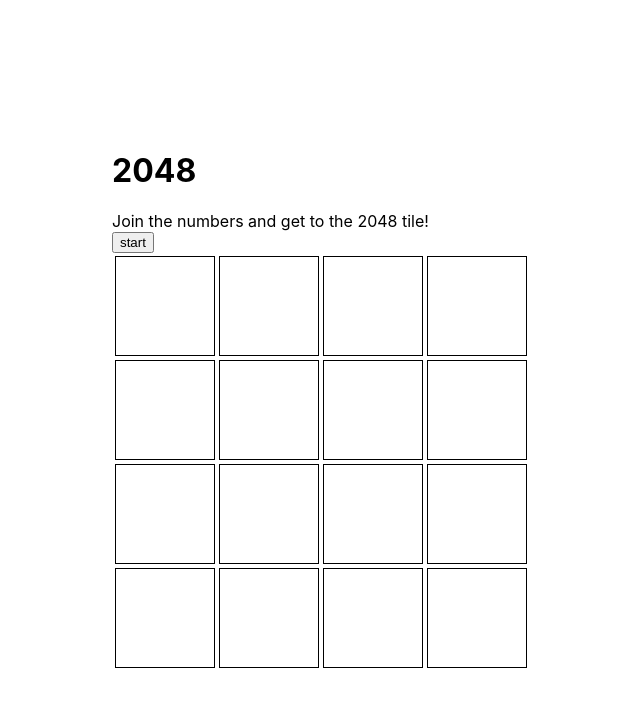
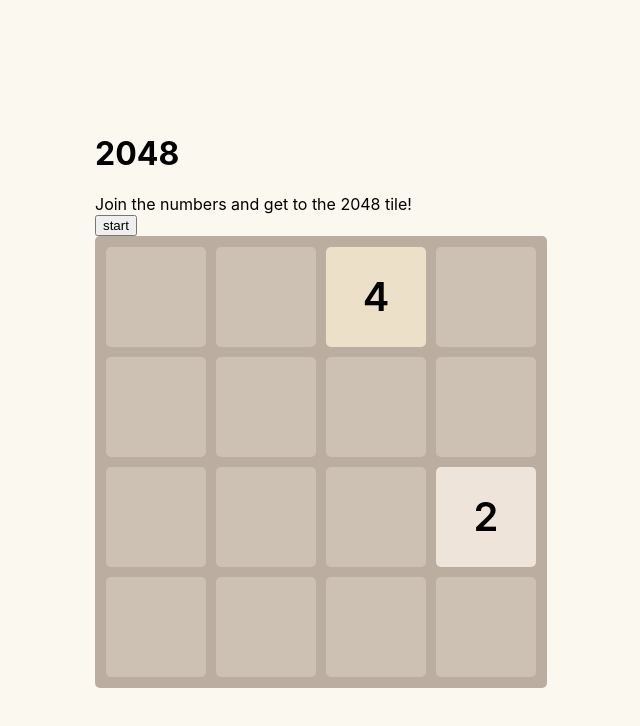
Before and after one commit to karelnguyen/2048-clone-next, a Next.js app: page / in a window 1280 px wide. Shown: the top 726 px of the page, without its empty margins (319-959 px from the left). Built offline with nearby package versions, Linux system fonts and the light colour scheme.

Commit message:
feat(Board): board styles + tile colors

```diff
--- a/lib/GameFactory/Board/index.ts
+++ b/lib/GameFactory/Board/index.ts
@@ -85,7 +85,7 @@ export const placeRandomNumber = (board: Board): Board => {
   return board
 }
 
-export const getRandomizedBoard = (board: Board): Board =>
+export const getDefaultBoard = (board: Board): Board =>
   placeRandomNumber(placeRandomNumber(board))
 
 export const hasBoardChanged = (original: Board, updated: Board): boolean => {
--- a/lib/GameFactory/Start/index.ts
+++ b/lib/GameFactory/Start/index.ts
@@ -1,4 +1,4 @@
-import { getRandomizedBoard } from "../Board"
+import { getDefaultBoard } from "../Board"
 import { Board, Game, GameStatus } from "../types"
 
 export const startGame = (
@@ -9,7 +9,7 @@ export const startGame = (
     [0, 0, 0, 0],
   ]
 ): Game => ({
-  board: getRandomizedBoard(board),
+  board: getDefaultBoard(board),
   gameStatus: GameStatus.STARTED,
   score: 0,
 })
--- a/lib/GameFactory/types/index.ts
+++ b/lib/GameFactory/types/index.ts
@@ -1,7 +1,6 @@
 export enum GameStatus {
   STARTED = "STARTED",
   FINISHED = "FINISHED",
-  READY = "READY",
 }
 
 export enum Direction {
--- a/package.json
+++ b/package.json
@@ -11,7 +11,6 @@
   "dependencies": {
     "@types/jest": "^26.0.20",
     "@types/styled-components": "^5.1.7",
-    "atomic-layout": "^0.16.2",
     "next": "10.0.7",
     "react": "17.0.1",
     "react-dom": "17.0.1",
--- a/src/components/Game/index.tsx
+++ b/src/components/Game/index.tsx
@@ -3,6 +3,7 @@ import { useSwipeable } from "react-swipeable"
 import { Direction } from "../../../lib/GameFactory/types"
 import useGame from "../../hooks/useGame"
 import Tile from "../Tile"
+import { StyledBoard } from "./styled"
 
 const Game: React.FC = () => {
   const { game, handleStart, handleMove } = useGame()
@@ -16,23 +17,29 @@ const Game: React.FC = () => {
     trackMouse: true,
   })
 
+  if (!game) return <></>
+
   return (
     <>
       <h1>2048</h1>
       <div>Join the numbers and get to the 2048 tile!</div>
       <button onClick={handleStart}>start</button>
 
-      <table {...handlers}>
+      <StyledBoard {...handlers}>
+        <table>
           <tbody>
-          {game?.board?.map((row, i) => (
+            {game.board.map((row, i) => (
               <tr key={i}>
                 {row.map((cell, i) => (
-                <Tile key={i} cellValue={cell} />
+                  <td key={i}>
+                    <Tile value={cell} />
+                  </td>
                 ))}
               </tr>
             ))}
           </tbody>
         </table>
+      </StyledBoard>
     </>
   )
 }
--- /dev/null
+++ b/src/components/Game/styled.ts
@@ -0,0 +1,11 @@
+import styled from "styled-components"
+import { colors } from "../../constants"
+
+export const StyledBoard = styled.div`
+  background-color: ${colors.boardBackground};
+  padding: 5px;
+  border-radius: 5px;
+  display: flex;
+  justify-content: center;
+  align-items: center;
+`
--- a/src/components/Tile/index.tsx
+++ b/src/components/Tile/index.tsx
@@ -1,18 +1,8 @@
 import * as React from "react"
 import { StyledTile } from "./styled"
 
-const Tile = ({ cellValue }) => {
-  let color = "cell"
-  let value = cellValue === 0 ? "" : cellValue
-  if (value) {
-    color += ` color-${value}`
-  }
-
-  return (
-    <td>
-      <StyledTile>{value}</StyledTile>
-    </td>
-  )
+const Tile = ({ value }) => {
+  return <StyledTile value={value}>{value > 0 && value}</StyledTile>
 }
 
 export default Tile
--- a/src/components/Tile/styled.ts
+++ b/src/components/Tile/styled.ts
@@ -1,11 +1,22 @@
 import styled from "styled-components"
+import { colors } from "../../constants"
 
-export const StyledTile = styled.div`
+const mapValueColor = (value: number) => {
+  if (value === 0) return colors.tile.default
+  if (value >= 2048) return colors.tile.biggest
+
+  return colors.tile[value]
+}
+
+export const StyledTile = styled.div<{ value: number }>`
   width: 100px;
   height: 100px;
   display: flex;
   justify-content: center;
   align-items: center;
-  border: 1px solid black;
   font-size: 40px;
+  font-weight: 600;
+  background-color: ${({ value }) => mapValueColor(value)};
+  border-radius: 5px;
+  margin: 3px;
 `
--- a/src/constants/index.ts
+++ b/src/constants/index.ts
@@ -0,0 +1,18 @@
+export const colors = {
+  mainBackground: "#FAF8EF",
+  boardBackground: "#BBADA0",
+  tile: {
+    default: "#cdc1b4",
+    2: "#eee4da",
+    4: "#ede0c8",
+    8: "#f2b179",
+    16: "#f59563",
+    32: "#f67c5f",
+    64: "#f65e3b",
+    128: "#edcf72",
+    256: "#edcc61",
+    512: "#edc850",
+    1024: "#edc53f",
+    biggest: "#edc22e",
+  },
+}
--- a/src/hooks/useGame.ts
+++ b/src/hooks/useGame.ts
@@ -1,6 +1,6 @@
 import * as React from "react"
 import { startGame, move } from "../../lib/GameFactory"
-import { Direction, Game, GameStatus } from "../../lib/GameFactory/types"
+import { Direction, Game } from "../../lib/GameFactory/types"
 
 enum EventKeyCodes {
   UP = "ArrowUp",
@@ -17,16 +17,7 @@ const directionMapper = {
 }
 
 const useGame = () => {
-  const [game, _setGame] = React.useState<Game>({
-    board: [
-      [0, 0, 0, 0],
-      [0, 0, 0, 0],
-      [0, 0, 0, 0],
-      [0, 0, 0, 0],
-    ],
-    gameStatus: GameStatus.READY,
-    score: 0,
-  })
+  const [game, _setGame] = React.useState<Game>()
   const gameRef = React.useRef(game)
 
   const updateGame = (game: Game) => {
@@ -60,6 +51,10 @@ const useGame = () => {
     window.addEventListener("keydown", eventHandler)
   }, [])
 
+  React.useEffect(() => {
+    if (!game) updateGame(startGame())
+  }, [game])
+
   return { game, handleStart, handleMove }
 }
 
--- a/src/pages/styled.ts
+++ b/src/pages/styled.ts
@@ -1,4 +1,5 @@
 import styled from "styled-components"
+import { colors } from "../constants"
 
 export const Main = styled.div`
   width: 100vw;
@@ -6,4 +7,5 @@ export const Main = styled.div`
   display: flex;
   justify-content: center;
   align-items: center;
+  background-color: ${colors.mainBackground};
 `
```
Also changed, not shown: 1 other file (tests, documents, lock files or other folders). Lines whose indentation alone changed are shown as unchanged.
